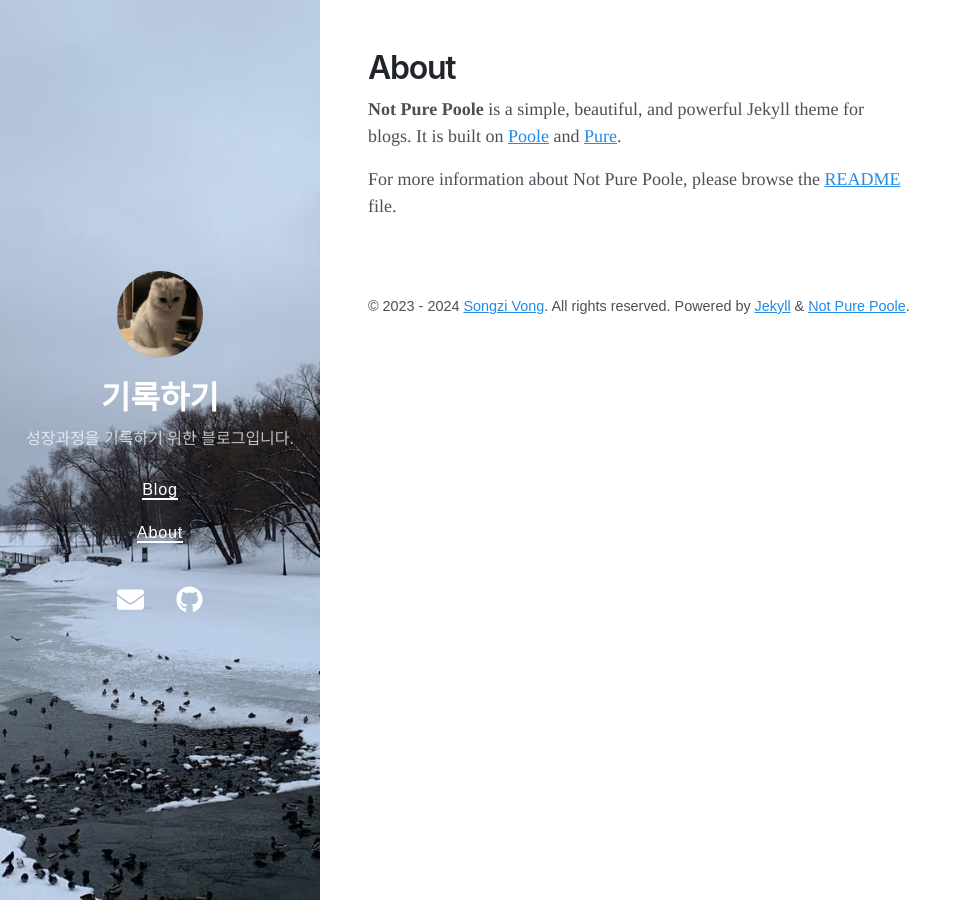
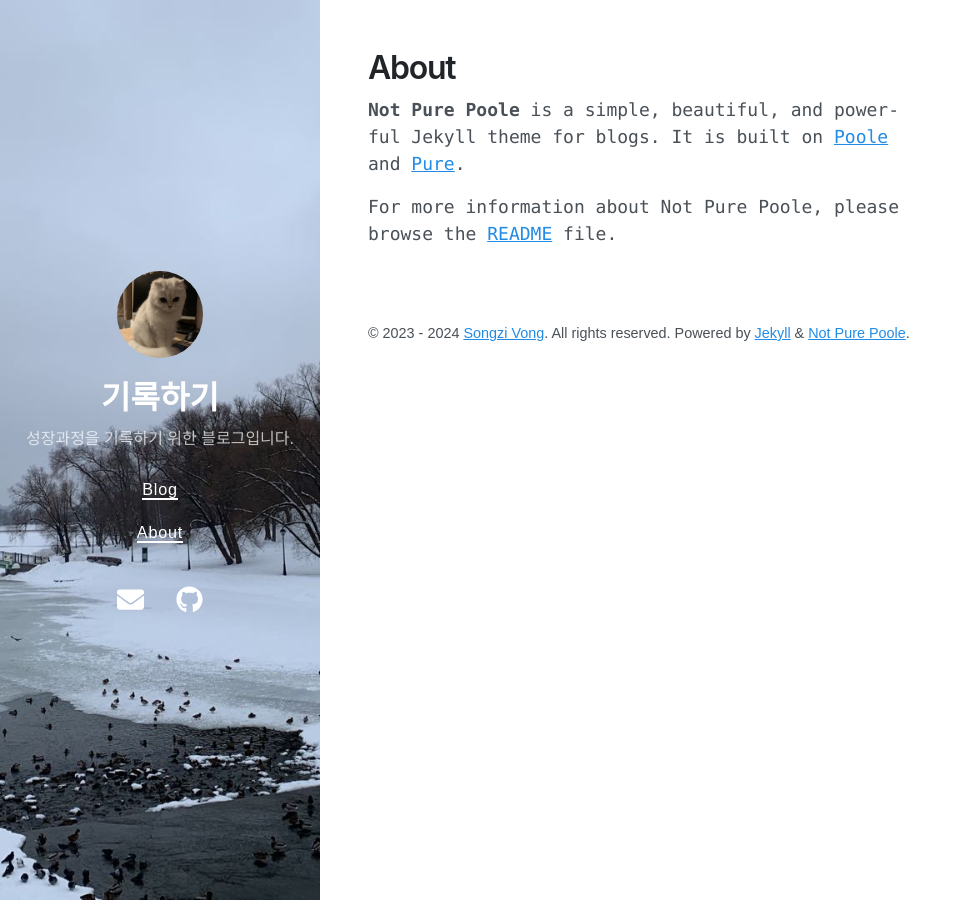
Before and after one commit to sykimtropical/tropical.github.io, a Jekyll site: the page built from about.md, in a window 1280 px wide. Shown: the whole page, without its empty margins (0-972 px from the left). Built offline with Jekyll 4.4.1, drawn with Linux system fonts in a browser that asks for light colours; nearby versions of some CDN libraries; some web fonts are replaced.

Commit message:
폰트적용

```diff
--- a/_sass/_variables.scss
+++ b/_sass/_variables.scss
@@ -32,7 +32,7 @@
   --body-color: var(--gray-700);
   --body-bg: #fff;
 
-  --text-font: Times, "Times New Roman", "Free Serif", "Nanum Gothic Coding", TimesNewRomanPSMT, "Droid Serif";
+  --text-font: SFMono-Regular, Menlo, Monaco, Consolas,"Nanum Gothic Coding", "Courier New", monospace;
 
   --link-color: var(--blue);
   --link-hover-color: #1c7ed6;
```
